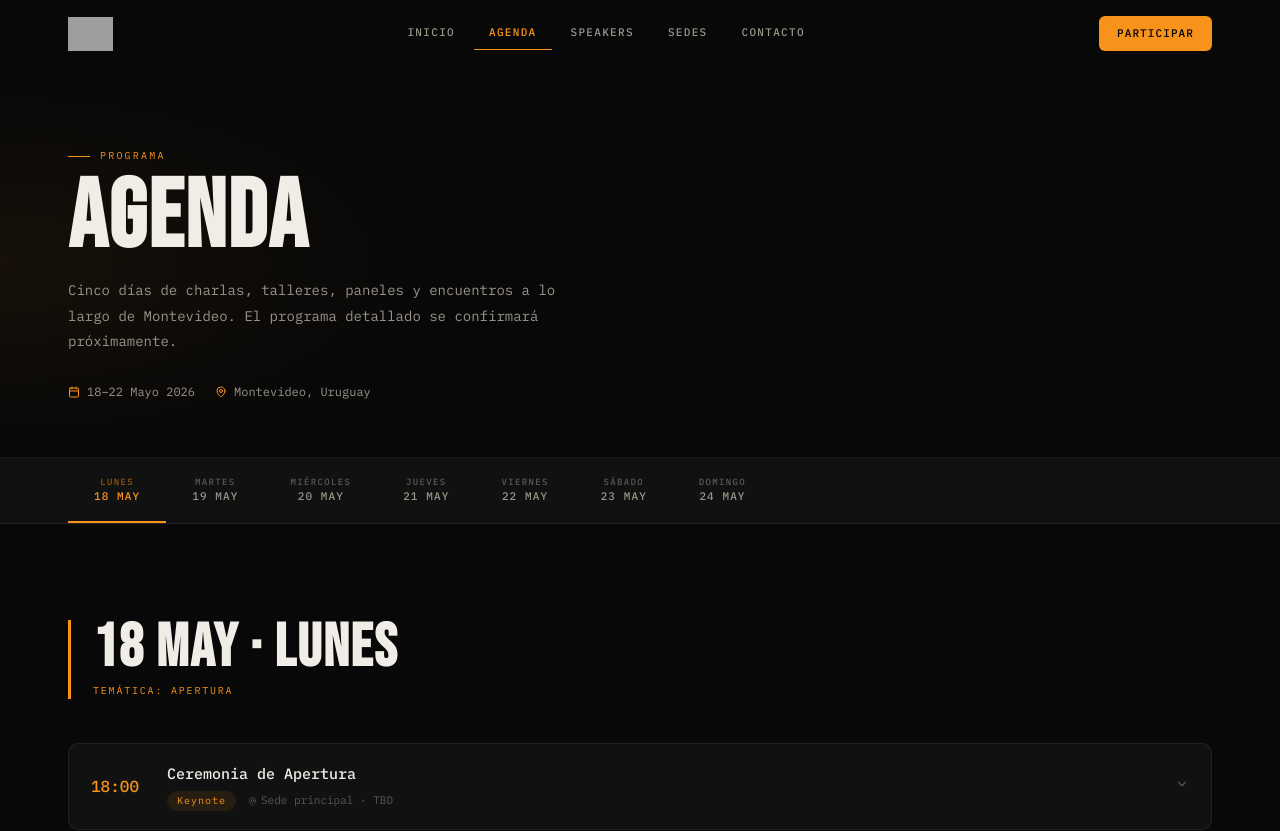
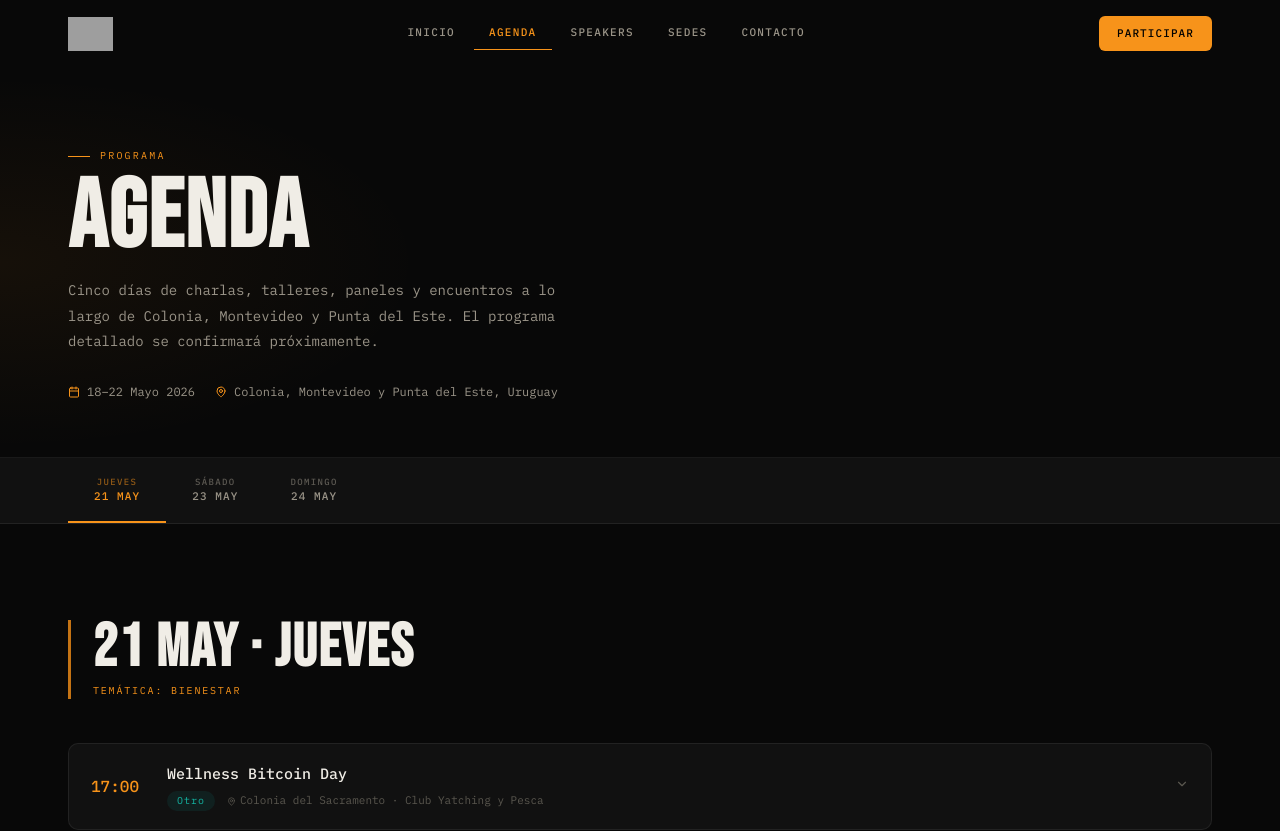
Before and after one commit to salvador-castro/bitcoinweek, a React (Vite) app: page /agenda in a window 1280 px wide. Shown: the top 831 px of the page. Built offline with nearby package versions, Linux system fonts and the light colour scheme; grey boxes are pictures that could not be loaded.

Commit message:
new events

```diff
--- a/src/pages/Agenda.jsx
+++ b/src/pages/Agenda.jsx
@@ -21,218 +21,50 @@ function FadeIn({ children, delay = 0 }) {
 
 const DAYS = [
   {
-    date: "18 May",
-    weekday: "Lunes",
-    theme: "Apertura",
-    color: "#F7931A",
-    events: [
-      {
-        time: "18:00",
-        title: "Ceremonia de Apertura",
-        type: "Keynote",
-        venue: "Sede principal · TBD",
-        speaker: "Organizadores Bitcoin Week UY",
-        desc: "Bienvenida oficial al evento y presentación de la semana.",
-      },
-      {
-        time: "19:30",
-        title: "Panel Inaugural: Bitcoin en Latinoamérica",
-        type: "Panel",
-        venue: "Sede principal · TBD",
-        speaker: "Múltiples ponentes",
-        desc: "Estado del ecosistema Bitcoin en la región y perspectivas para 2026.",
-      },
-    ],
-  },
-  {
-    date: "19 May",
-    weekday: "Martes",
-    theme: "Tecnología",
+    date: "21 May",
+    weekday: "Jueves",
+    theme: "Bienestar",
     color: "#c47314",
     events: [
       {
-        time: "10:00",
-        title: "Taller: Lightning Network desde cero",
-        type: "Workshop",
-        venue: "Sede técnica · TBD",
-        speaker: "TBD",
-        desc: "Introducción práctica al protocolo Lightning y cómo correr un nodo.",
-      },
-      {
-        time: "14:00",
-        title: "Charla: Bitcoin y privacidad",
-        type: "Charla",
-        venue: "Sede técnica · TBD",
-        speaker: "TBD",
-        desc: "Herramientas y buenas prácticas para preservar la privacidad en transacciones.",
-      },
-      {
         time: "17:00",
-        title: "Mesa redonda: Custodia y self-custody",
-        type: "Panel",
-        venue: "Sede técnica · TBD",
-        speaker: "Múltiples ponentes",
-        desc: "No tus llaves, no tus bitcoins. Mejores prácticas de custodia.",
-      },
-    ],
-  },
-  {
-    date: "20 May",
-    weekday: "Miércoles",
-    theme: "Economía",
-    color: "#F7931A",
-    events: [
-      {
-        time: "10:00",
-        title: "Bitcoin como reserva de valor",
-        type: "Charla",
-        venue: "Sede económica · TBD",
-        speaker: "TBD",
-        desc: "Análisis del Bitcoin como activo de largo plazo en un mundo inflacionario.",
-      },
-      {
-        time: "13:00",
-        title: "Bitcoin y el sistema financiero uruguayo",
-        type: "Panel",
-        venue: "Sede económica · TBD",
-        speaker: "Múltiples ponentes",
-        desc: "Regulación, bancarización y convivencia con el sistema tradicional.",
-      },
-      {
-        time: "16:00",
-        title: "Caso de uso: empresas que aceptan Bitcoin en UY",
-        type: "Charla",
-        venue: "Sede económica · TBD",
-        speaker: "TBD",
-        desc: "Experiencias reales de negocios uruguayos que adoptaron Bitcoin.",
-      },
-    ],
-  },
-  {
-    date: "21 May",
-    weekday: "Jueves",
-    theme: "Comunidad",
-    color: "#c47314",
-    events: [
-      {
-        time: "10:00",
-        title: "Encuentro de comunidades",
-        type: "Networking",
-        venue: "Múltiples sedes",
-        speaker: "Comunidades Bitcoin UY",
-        desc: "Espacio libre para que las distintas comunidades del ecosistema se encuentren.",
-      },
-      {
-        time: "14:00",
-        title: "Bitcoin para el público general",
-        type: "Charla",
-        venue: "Sede comunitaria · TBD",
-        speaker: "TBD",
-        desc: "Introducción accesible a Bitcoin sin tecnicismos.",
-      },
-      {
-        time: "18:00",
-        title: "Social: Bitcoin Pizza Night",
-        type: "Social",
-        venue: "TBD",
+        title: "Wellness Bitcoin Day",
+        type: "Otro",
+        venue: "Colonia del Sacramento · Club Yatching y Pesca",
         speaker: "",
-        desc: "Celebración del Bitcoin Pizza Day con pizza y conversación.",
-      },
-    ],
-  },
-  {
-    date: "22 May",
-    weekday: "Viernes",
-    theme: "Comunidad",
-    color: "#c47314",
-    events: [
-      {
-        time: "10:00",
-        title: "Encuentro de comunidades",
-        type: "Networking",
-        venue: "Múltiples sedes",
-        speaker: "Comunidades Bitcoin UY",
-        desc: "Espacio libre para que las distintas comunidades del ecosistema se encuentren.",
-      },
-      {
-        time: "14:00",
-        title: "Bitcoin para el público general",
-        type: "Charla",
-        venue: "Sede comunitaria · TBD",
-        speaker: "TBD",
-        desc: "Introducción accesible a Bitcoin sin tecnicismos.",
-      },
-      {
-        time: "18:00",
-        title: "Social: Bitcoin Pizza Night",
-        type: "Social",
-        venue: "TBD",
-        speaker: "",
-        desc: "Celebración del Bitcoin Pizza Day con pizza y conversación.",
+        desc: "Jornada de bienestar: Educación, armonización y nutrición. Educación sobre Bitcoin Week (@latamcriptomom), actividad de bienestar (@lorepassini), música armonizadora, alimentación saludable con tapeo @bymar y Networking con vistas del atardecer desde la terraza. Duración: 3 hs. Transmisión online disponible.",
       },
     ],
   },
   {
     date: "23 May",
     weekday: "Sábado",
-    theme: "Comunidad",
+    theme: "Social",
     color: "#c47314",
     events: [
       {
-        time: "10:00",
-        title: "Encuentro de comunidades",
-        type: "Networking",
-        venue: "Múltiples sedes",
-        speaker: "Comunidades Bitcoin UY",
-        desc: "Espacio libre para que las distintas comunidades del ecosistema se encuentren.",
-      },
-      {
-        time: "14:00",
-        title: "Bitcoin para el público general",
-        type: "Charla",
-        venue: "Sede comunitaria · TBD",
-        speaker: "TBD",
-        desc: "Introducción accesible a Bitcoin sin tecnicismos.",
-      },
-      {
-        time: "18:00",
-        title: "Social: Bitcoin Pizza Night",
-        type: "Social",
-        venue: "TBD",
+        time: "19:30",
+        title: "Wine & Bitcoin at Casa Lola",
+        type: "Otro",
+        venue: "Punta del Este · Casa Lola",
         speaker: "",
-        desc: "Celebración del Bitcoin Pizza Day con pizza y conversación.",
+        desc: "Degustación de vinos + charla Bitcoin. Una experiencia para ampliar el público objetivo y acercar Bitcoin a personas que aún no están vinculadas al ecosistema pero tienen interés en activos digitales. Duración: 2:30 hs.",
       },
     ],
   },
   {
     date: "24 May",
     weekday: "Domingo",
-    theme: "Bitcoin Pizza Day",
+    theme: "Side Event",
     color: "#F7931A",
     events: [
       {
-        time: "10:00",
-        title: "Historia del Bitcoin Pizza Day",
-        type: "Keynote",
-        venue: "Sede principal · TBD",
-        speaker: "TBD",
-        desc: "El día que 10.000 BTC valían dos pizzas. Retrospectiva y reflexión.",
-      },
-      {
-        time: "12:00",
-        title: "Panel: El futuro de Bitcoin en Uruguay",
-        type: "Panel",
-        venue: "Sede principal · TBD",
-        speaker: "Múltiples ponentes",
-        desc: "Qué queremos construir desde Uruguay para los próximos años.",
-      },
-      {
-        time: "17:00",
-        title: "Ceremonia de Cierre",
-        type: "Cierre",
-        venue: "Sede principal · TBD",
-        speaker: "Organizadores",
-        desc: "Conclusiones, agradecimientos y anuncio de la próxima edición.",
+        time: "15:00",
+        title: "Plugin 12 — Bitcoin Edition",
+        type: "Side event",
+        venue: "Montevideo · TBD",
+        speaker: "Maximiliano Pérez — Founder Plugin.uy",
+        desc: "Plugin integra en su grilla anual la narrativa Bitcoiner en su edición número 12. Un evento híbrido para conectar a la comunidad y magnificar el mensaje Bitcoin. Duración: 6 hs. Transmisión online disponible.",
       },
     ],
   },
@@ -246,6 +78,8 @@ const TYPE_COLOR = {
   Networking: "#F97316",
   Social: "#EC4899",
   Cierre: "#F7931A",
+  "Side event": "#8B5CF6",
+  Otro: "#14B8A6",
 };
 
 function AnimatedExpand({ open, children }) {
@@ -300,7 +134,7 @@ export default function Agenda() {
               }}
             >
               Cinco días de charlas, talleres, paneles y encuentros a lo largo
-              de Montevideo. El programa detallado se confirmará próximamente.
+              de Colonia, Montevideo y Punta del Este. El programa detallado se confirmará próximamente.
             </p>
           </FadeIn>
           <FadeIn delay={0.1}>
@@ -333,8 +167,7 @@ export default function Agenda() {
                   fontSize: 12,
                 }}
               >
-                <MapPin size={12} style={{ color: "var(--btc)" }} /> Montevideo,
-                Uruguay
+                <MapPin size={12} style={{ color: "var(--btc)" }} /> Colonia, Montevideo y Punta del Este, Uruguay
               </div>
             </div>
           </FadeIn>
```
Lines whose indentation alone changed are shown as unchanged.
